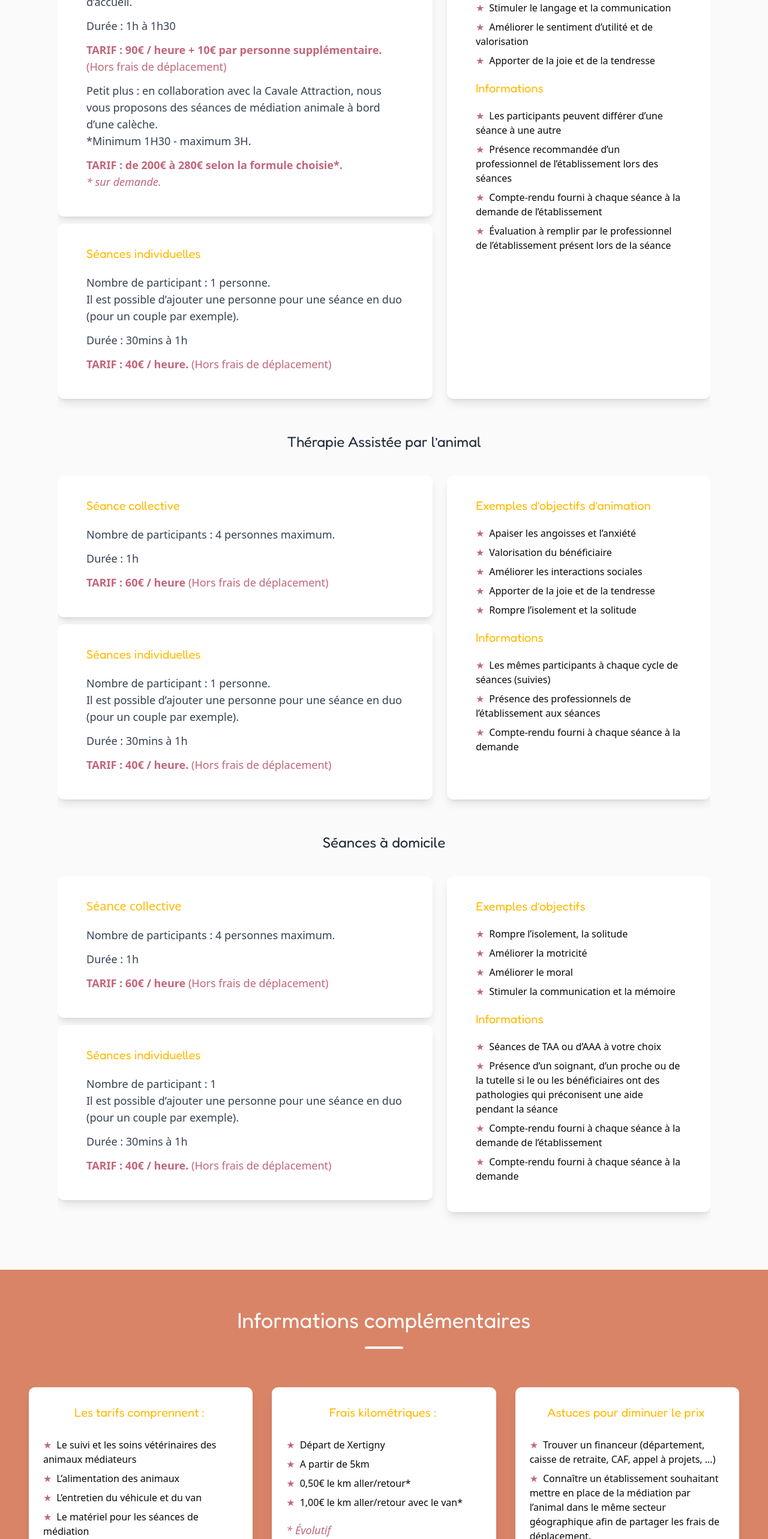
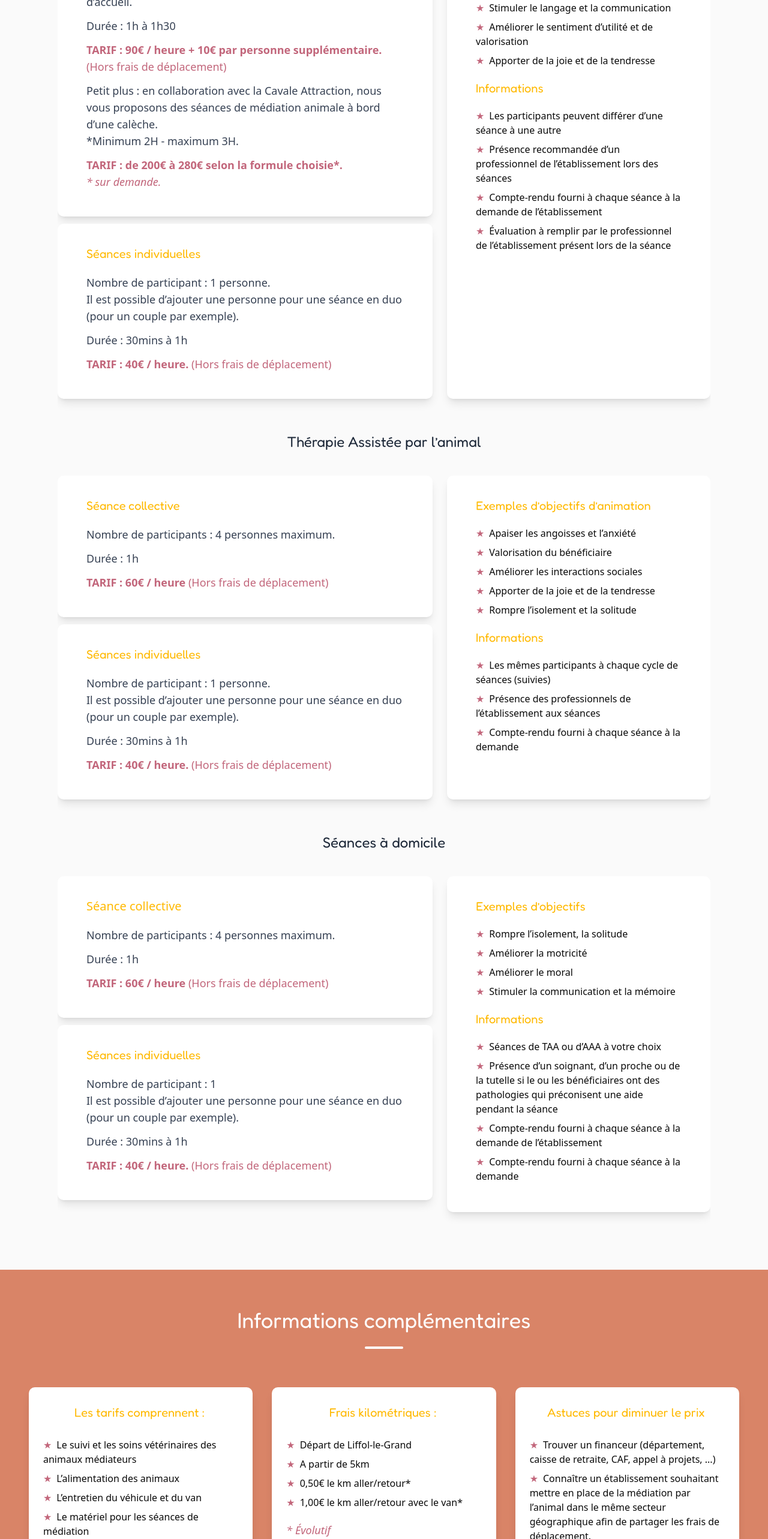
Before and after one commit to BenPerez94/laure-and-co, a Next.js app: page / in a window 1280 px wide. Shown: the part 5640-8206 px from the top of the page at 60% size. Built offline with nearby package versions, Linux system fonts and the light colour scheme.

Commit message:
change lieu

```diff
--- a/app/page.tsx
+++ b/app/page.tsx
@@ -306,7 +306,7 @@ export default function Home() {
                         Petit plus : en collaboration avec la Cavale Attraction,
                         nous vous proposons des séances de médiation animale à
                         bord d’une calèche. <br />
-                        *Minimum 1H30 - maximum 3H.
+                        *Minimum 2H - maximum 3H.
                       </p>
                       <p className="text-left text-primary">
                         <b>TARIF : de 200€ à 280€ selon la formule choisie*.</b>{" "}
@@ -511,7 +511,7 @@ export default function Home() {
                     Frais kilométriques :
                   </h4>
                   <ul className="mt-6">
-                    <li>Départ de Xertigny</li>
+                    <li>Départ de Liffol-le-Grand</li>
                     <li>A partir de 5km</li>
                     <li>0,50€ le km aller/retour*</li>
                     <li>1,00€ le km aller/retour avec le van*</li>
```
